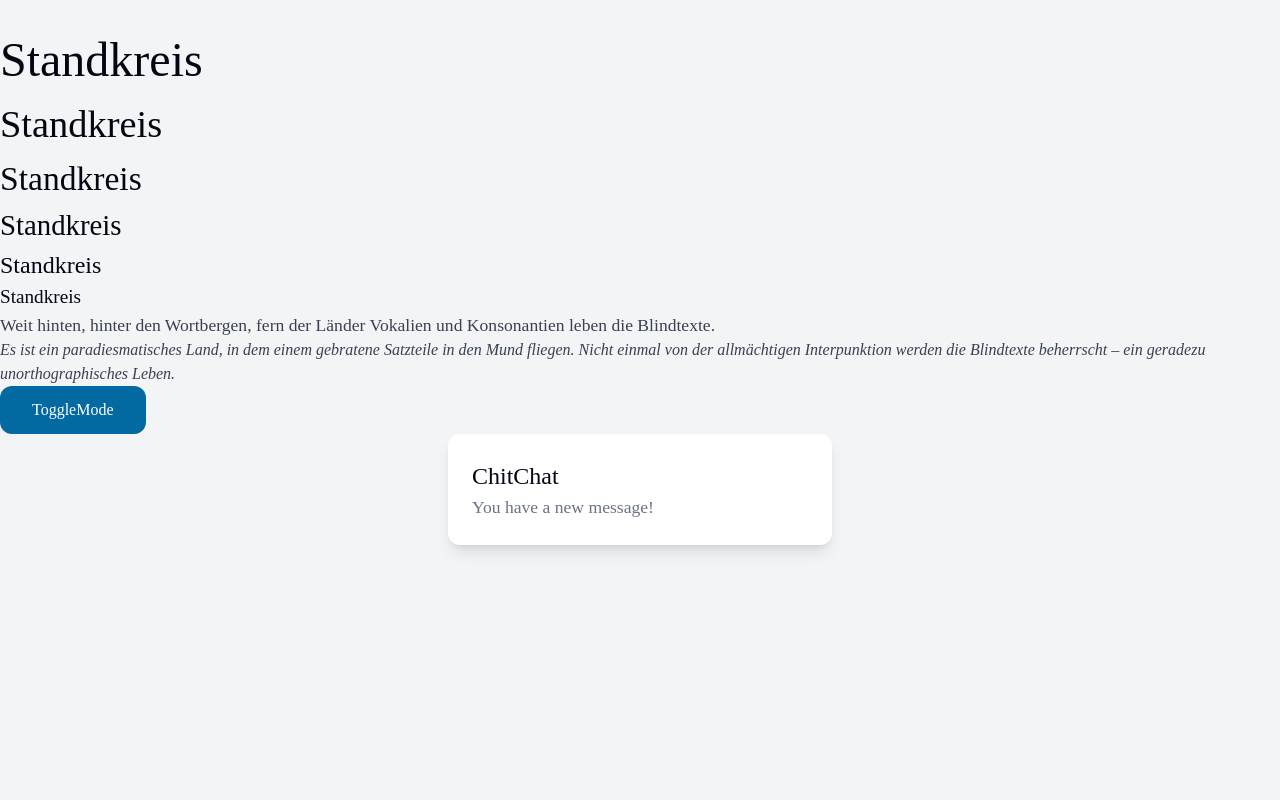
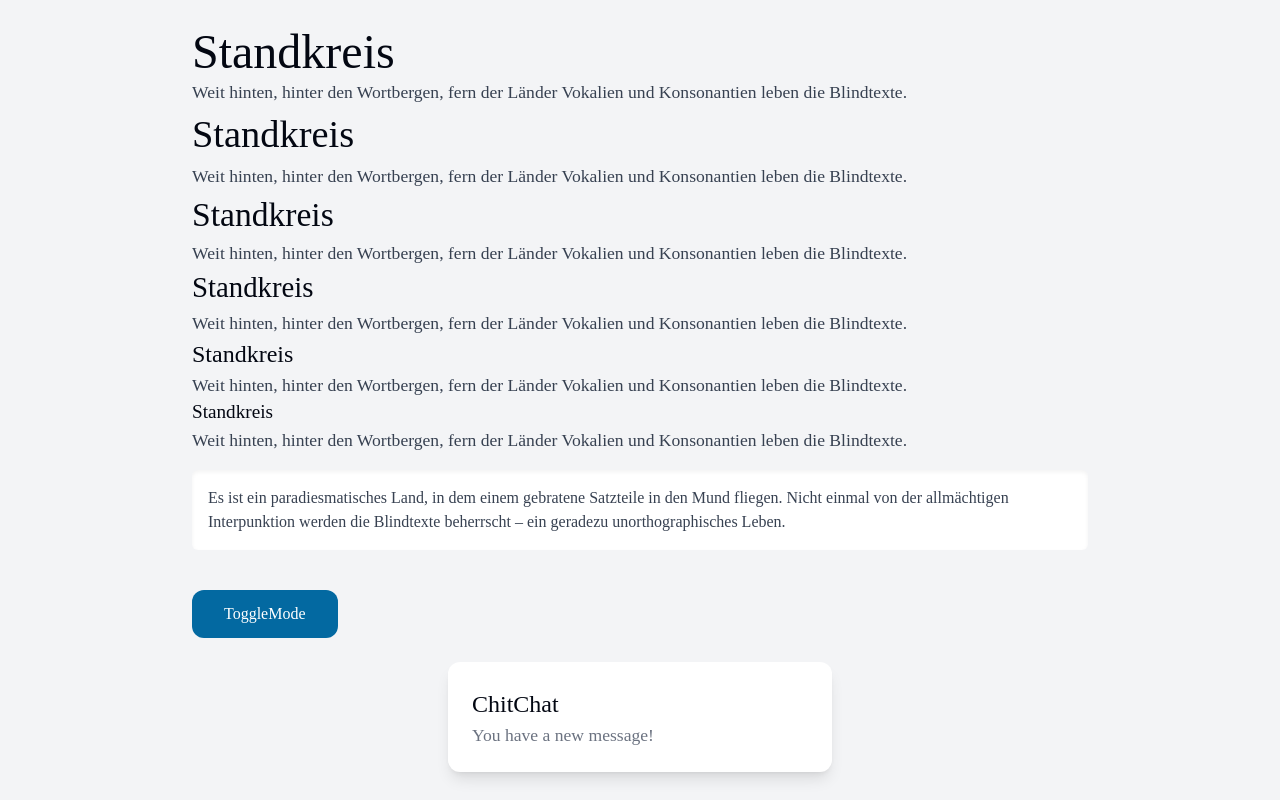
Before and after one commit to Standkreis/App, a Next.js app in the folder apps/app/: page / in a window 1280 px wide. Built offline with nearby package versions, Linux system fonts and the light colour scheme.

Commit message:
updates styles

```diff
--- a/apps/app/src/app/(userland)/(home)/page.tsx
+++ b/apps/app/src/app/(userland)/(home)/page.tsx
@@ -5,23 +5,46 @@ import ToggleMode from '@/components/ToggleMode'
 export default function Home() {
   return (
     <Page>
-      <Container>
-        <div className="container mx-auto ">
+      <Container className="max-w-4xl">
         <h1>Standkreis</h1>
+        <p>
+          Weit hinten, hinter den Wortbergen, fern der Länder Vokalien und
+          Konsonantien leben die Blindtexte.
+        </p>
+
         <h2>Standkreis</h2>
+        <p>
+          Weit hinten, hinter den Wortbergen, fern der Länder Vokalien und
+          Konsonantien leben die Blindtexte.
+        </p>
+
         <h3>Standkreis</h3>
+        <p>
+          Weit hinten, hinter den Wortbergen, fern der Länder Vokalien und
+          Konsonantien leben die Blindtexte.
+        </p>
+
         <h4>Standkreis</h4>
+        <p>
+          Weit hinten, hinter den Wortbergen, fern der Länder Vokalien und
+          Konsonantien leben die Blindtexte.
+        </p>
+
         <h5>Standkreis</h5>
+        <p>
+          Weit hinten, hinter den Wortbergen, fern der Länder Vokalien und
+          Konsonantien leben die Blindtexte.
+        </p>
+
         <h6>Standkreis</h6>
-
-          <p className="font-weight-100">
+        <p>
           Weit hinten, hinter den Wortbergen, fern der Länder Vokalien und
           Konsonantien leben die Blindtexte.
         </p>
 
         <blockquote>
-            Es ist ein paradiesmatisches Land, in dem einem gebratene Satzteile
-            in den Mund fliegen. Nicht einmal von der allmächtigen Interpunktion
+          Es ist ein paradiesmatisches Land, in dem einem gebratene Satzteile in
+          den Mund fliegen. Nicht einmal von der allmächtigen Interpunktion
           werden die Blindtexte beherrscht – ein geradezu unorthographisches
           Leben.
         </blockquote>
@@ -36,7 +59,6 @@ export default function Home() {
             </p>
           </div>
         </div>
-        </div>
       </Container>
     </Page>
   )
--- a/apps/app/src/app/globals.css
+++ b/apps/app/src/app/globals.css
@@ -92,6 +92,7 @@
   p {
     font-size: 1.1rem;
     @apply text-gray-700;
+    line-height: 1.5;
   }
   .dark p {
     @apply text-gray-300;
@@ -99,6 +100,7 @@
 
   h1 {
     font-size: 3rem;
+    line-height: 1.15;
   }
   h2 {
     font-size: 2.7rem;
@@ -122,9 +124,8 @@
     font-size: 1rem;
   }
   blockquote {
-    @apply text-gray-700;
+    @apply bg-paper my-4 rounded-md p-4 text-gray-700 shadow-inner;
     font-size: 1rem;
-    font-style: italic;
   }
   .dark blockquote {
     @apply text-gray-300;
--- a/apps/app/src/components/Button.tsx
+++ b/apps/app/src/components/Button.tsx
@@ -3,15 +3,16 @@ import { ReactNode } from 'react'
 type Props = {
   children: ReactNode
   onClick: () => void
+  className?: string
 }
 
 const Button = (props: Props) => {
-  const { children, onClick } = props
+  const { children, onClick, className } = props
 
   return (
     <button
       onClick={onClick}
-      className="rounded-xl bg-sky-700 px-4 py-2 text-white hover:bg-sky-800 sm:px-8 sm:py-3"
+      className={`rounded-xl bg-sky-700 px-4 py-2 text-white hover:bg-sky-800 sm:px-8 sm:py-3 ${className}`}
     >
       {children}
     </button>
--- a/apps/app/src/components/Container.tsx
+++ b/apps/app/src/components/Container.tsx
@@ -2,12 +2,13 @@ import React, { ReactNode } from 'react'
 
 type Props = {
   children: ReactNode
+  className?: string
 }
 
 const Container = (props: Props) => {
-  const { children } = props
+  const { children, className = '' } = props
 
-  return <div className="container mx-auto">{children}</div>
+  return <div className={`container mx-auto ${className}`}>{children}</div>
 }
 
 export default Container
--- a/apps/app/src/components/Page.tsx
+++ b/apps/app/src/components/Page.tsx
@@ -2,12 +2,17 @@ import React, { ReactNode } from 'react'
 
 type Props = {
   children: ReactNode
+  className?: string
 }
 
 const Page = (props: Props) => {
-  const { children } = props
+  const { children, className } = props
 
-  return <div className="bg-default min-h-screen pt-6">{children}</div>
+  return (
+    <div className={`bg-default min-h-screen py-6 ${className}`}>
+      {children}
+    </div>
+  )
 }
 
 export default Page
--- a/apps/app/src/components/ToggleMode.tsx
+++ b/apps/app/src/components/ToggleMode.tsx
@@ -20,7 +20,11 @@ const ToggleMode = () => {
     setTheme(theme === 'dark' ? 'light' : 'dark')
   }
 
-  return <Button onClick={onClick}>ToggleMode</Button>
+  return (
+    <Button className="my-6" onClick={onClick}>
+      ToggleMode
+    </Button>
+  )
 }
 
 export default ToggleMode
--- a/apps/app/tailwind.config.ts
+++ b/apps/app/tailwind.config.ts
@@ -1,9 +1,7 @@
 import type { Config } from 'tailwindcss'
-import { ThemeConfig } from 'tailwindcss/types/config'
 
 const config: Config = {
   darkMode: 'class',
-  purge: ['./src/**/*.tsx'],
   content: [
     './src/components/**/*.{js,ts,jsx,tsx,mdx}',
     './src/app/**/*.{js,ts,jsx,tsx,mdx}',
@@ -13,9 +11,10 @@ const config: Config = {
       display: ['__Berkshire_Swash_721f85'],
       body: ['__Vollkorn_8ff8c3'],
     },
+
     extend: {},
   },
   variants: {},
-  plugins: [require('@tailwindcss/typography')],
+  plugins: [],
 }
 export default config
```
Also changed, not shown: 1 other file (tests, documents, lock files or other folders). Lines whose indentation alone changed are shown as unchanged.
